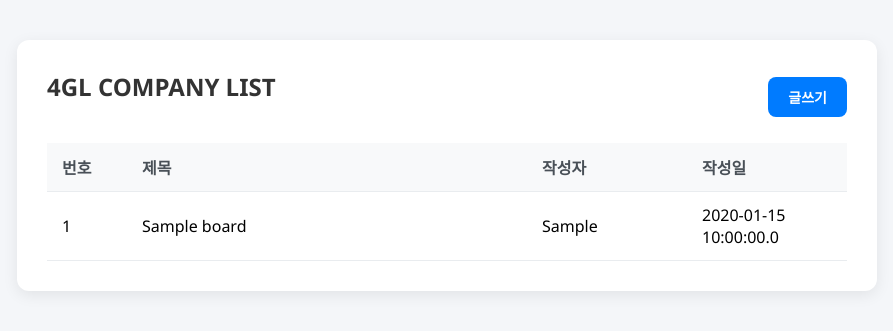
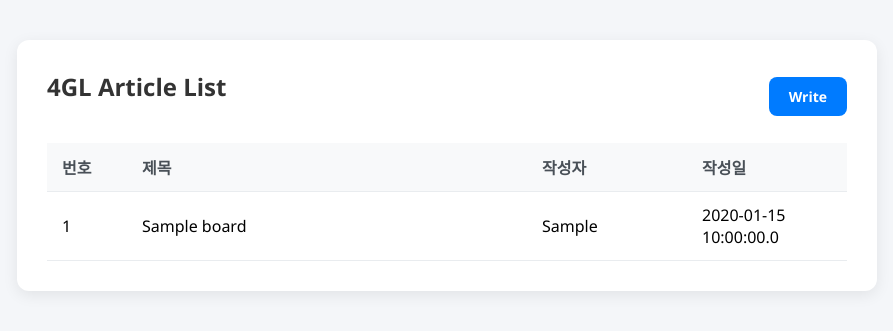
Before and after one commit to hyeona-jeong/4glapp, a Java web app: page / in a window 1280 px wide. Shown: the top 331 px of the page, without its empty margins (193-1086 px from the left). Run offline with Tomcat 11, a stand-in JSP engine, Linux system fonts and the light colour scheme; tables that the repository leaves empty or names only in its code hold one stand-in row (values such as "Sample post").

Commit message:
261119-1

```diff
--- a/src/main/webapp/index.jsp
+++ b/src/main/webapp/index.jsp
@@ -71,8 +71,8 @@
 <body>
     <div class="container">
         <div class="header-action">
-            <h2>4GL COMPANY LIST</h2>
-            <a href="write.jsp" class="btn">글쓰기</a>
+            <h2>4GL Article List</h2>
+            <a href="write.jsp" class="btn">Write</a>
         </div>
         <table>
             <thead>
```
